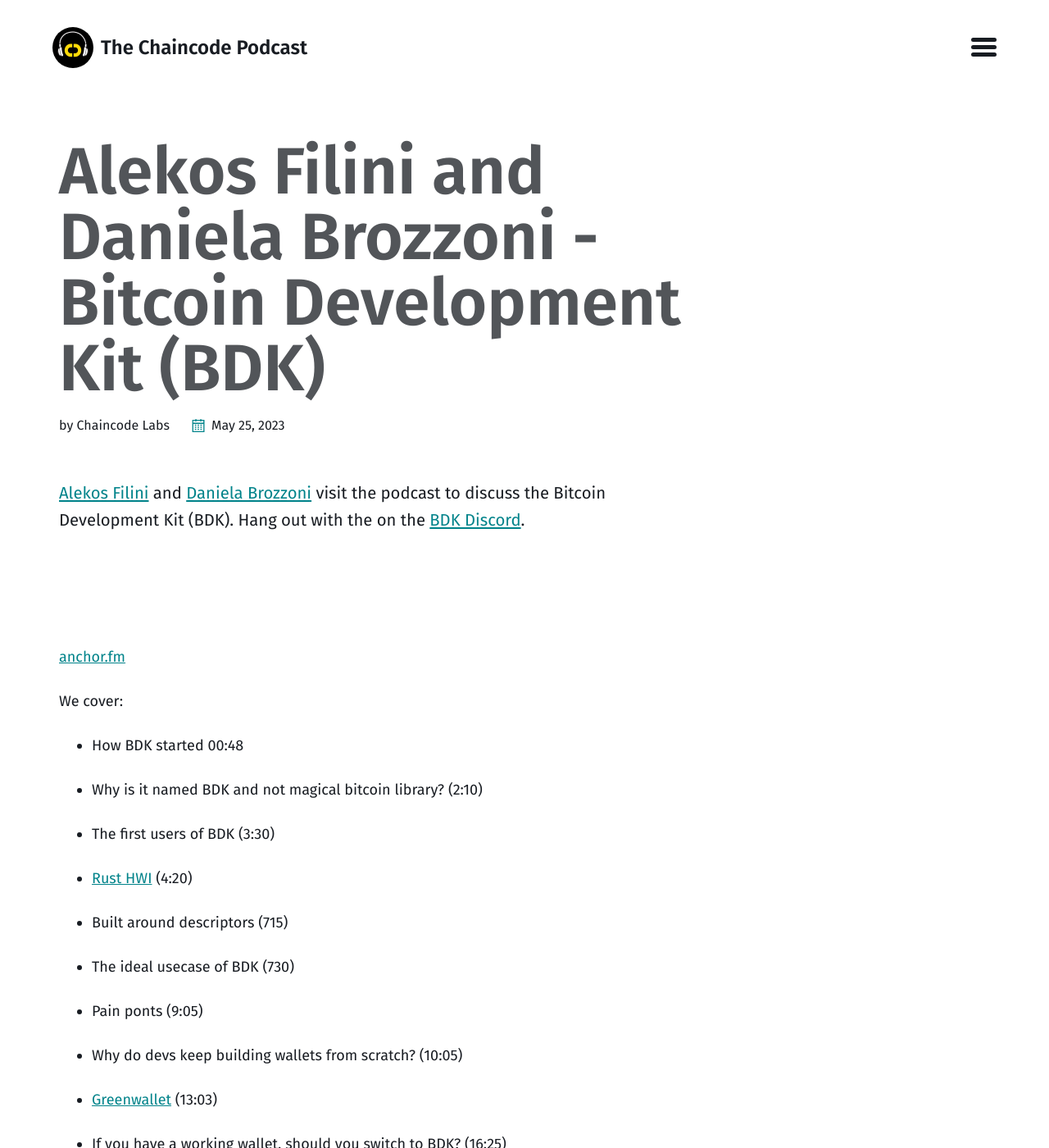
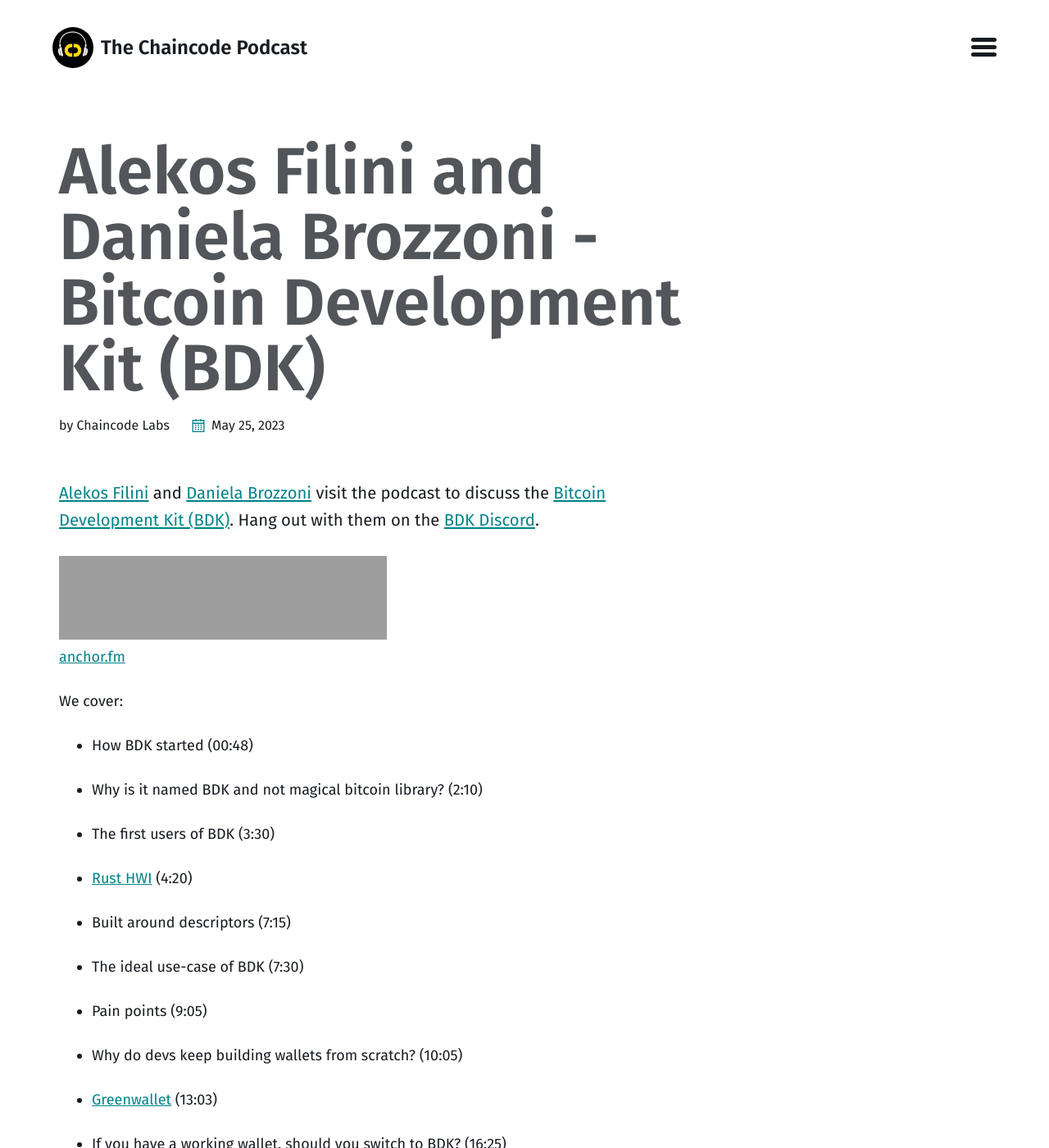
Before and after one commit to chaincodelabs/podcast-website, a Jekyll site: the page built from _posts/2023-05-25-BDK-alekos-daniela.md, in a window 1280 px wide and 1400 px high. Shown: the whole window at 82% size. Built offline with Jekyll 4.4.1, drawn with Linux system fonts in a browser that asks for light colours; grey boxes are pictures that could not be loaded.

Commit message:
add links and corrections

```diff
--- a/_posts/2023-05-25-BDK-alekos-daniela.md
+++ b/_posts/2023-05-25-BDK-alekos-daniela.md
@@ -6,16 +6,16 @@ tags:
   - HWI
 ---
 
-[Alekos Filini](https://twitter.com/afilini) and [Daniela Brozzoni](https://twitter.com/danielabrozzoni) visit the podcast to discuss the Bitcoin Development Kit (BDK). Hang out with the on the [BDK Discord](https://discord.com/invite/dstn4dQ).
+[Alekos Filini](https://twitter.com/afilini) and [Daniela Brozzoni](https://twitter.com/danielabrozzoni) visit the podcast to discuss the [Bitcoin Development Kit (BDK)](https://bitcoindevkit.org/). Hang out with them on the [BDK Discord](https://discord.com/invite/dstn4dQ).
 
-<iframe src="" height="102px" width="400px" frameborder="0" scrolling="no"></iframe>
+<iframe src="https://podcasters.spotify.com/pod/show/chaincode/embed/episodes/Alekos-Filini--Daniela-Brozzoni-and-the-Bitcoin-Development-Kit-BDK-e24m4o1" height="102px" width="400px" frameborder="0" scrolling="no"></iframe>
 
-[anchor.fm](https://podcasters.spotify.com/pod/show/chaincode/episodes/XXX)
+[anchor.fm](https://spotifyanchor-web.app.link/e/T7SwV0iF5zb)
 
 We cover:
 
 
-- How BDK started 00:48
+- How BDK started (00:48)
 
 - Why is it named BDK and not magical bitcoin library? (2:10)
 
@@ -23,11 +23,11 @@ We cover:
 
 - [Rust HWI](https://github.com/bitcoindevkit/rust-hwi) (4:20)
 
-- Built around descriptors (715)
+- Built around descriptors (7:15)
 
-- The ideal usecase of BDK (730)
+- The ideal use-case of BDK (7:30)
 
-- Pain ponts (9:05)
+- Pain points (9:05)
 
 - Why do devs keep building wallets from scratch? (10:05)
 
```
